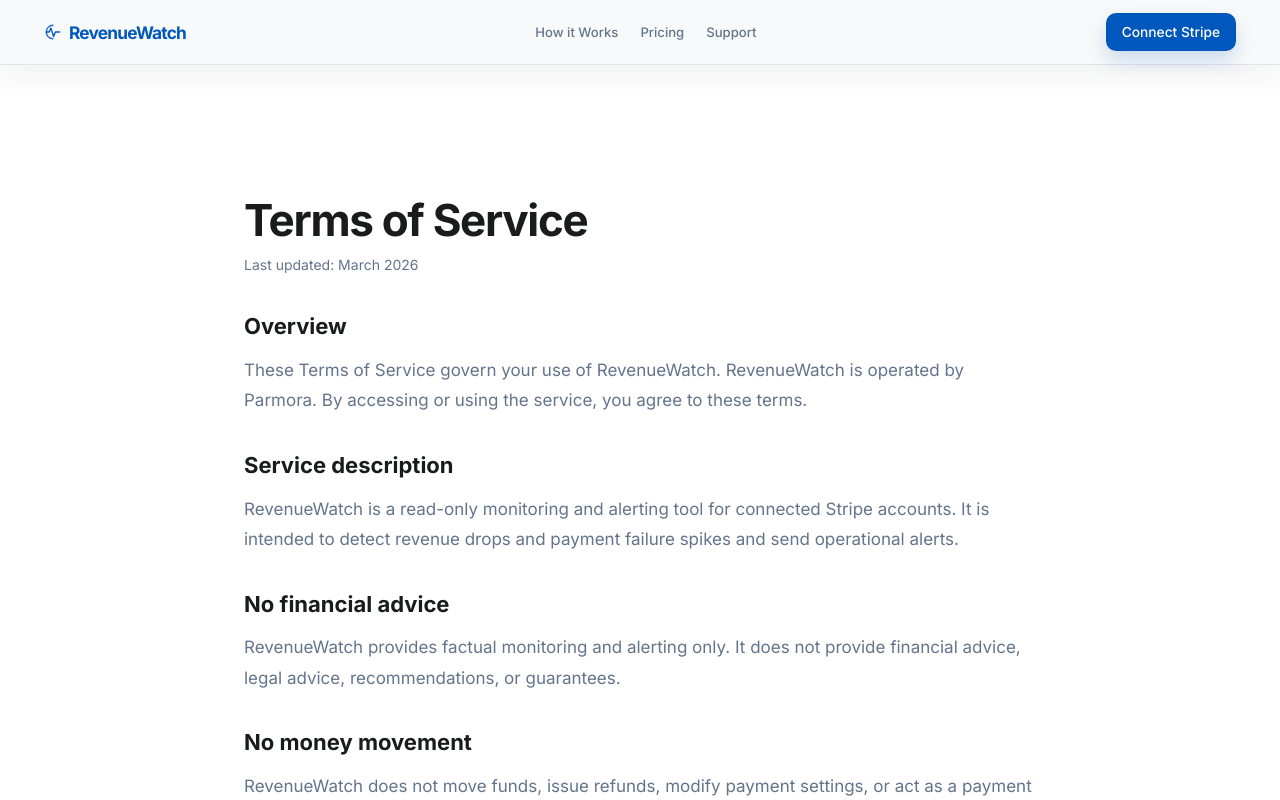
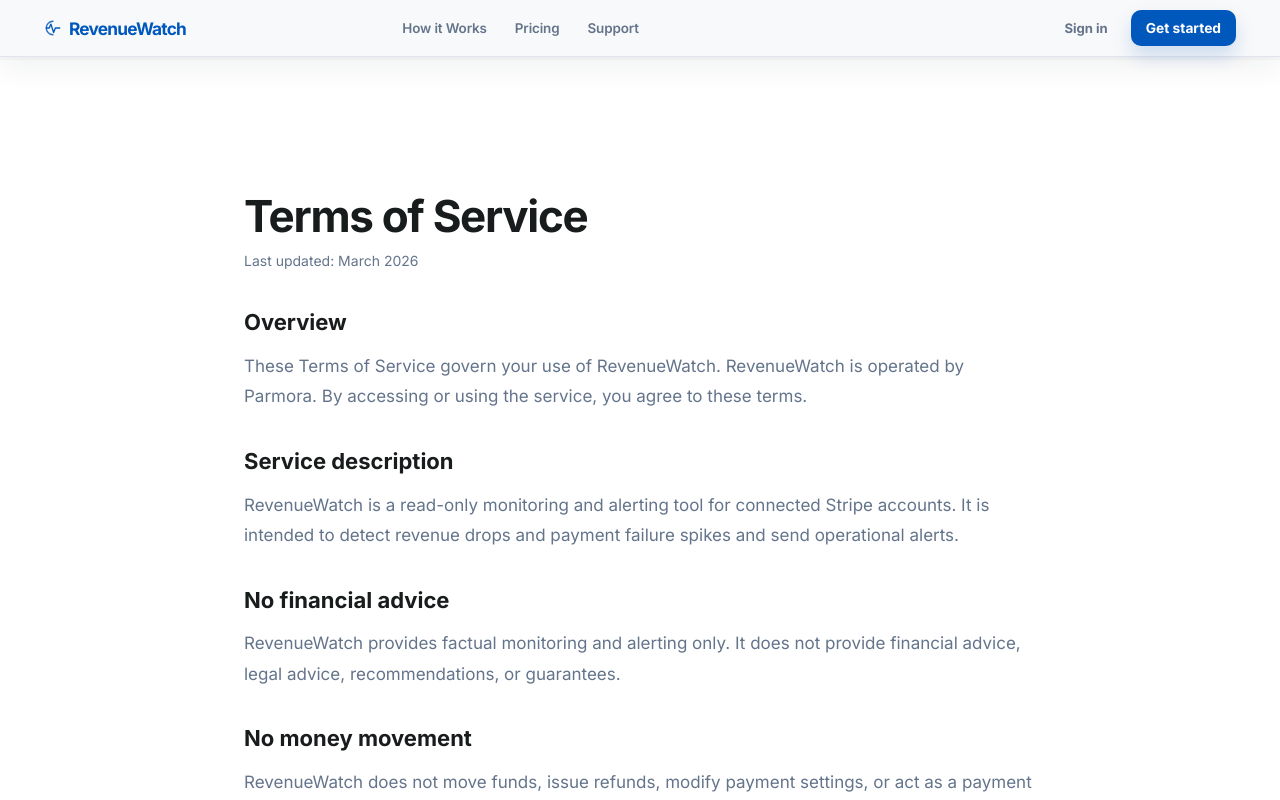
Before and after one commit to Miguel-0721/RevenueWatch, a Next.js app: page /terms in a window 1280 px wide. Shown: the top 800 px of the page. Built offline with nearby package versions, Linux system fonts and the light colour scheme; no server answers.

Commit message:
Separate marketing and app nav states

```diff
--- a/src/app/globals.css
+++ b/src/app/globals.css
@@ -1,5 +1,5 @@
 :root {
-  --topbar-height: 64px;
+  --topbar-height: 60px;
   --background: #f8f9fa;
   --surface: #f8f9fa;
   --surface-container: #edeeef;
@@ -88,8 +88,8 @@
   justify-content: space-between;
   gap: 18px;
   width: 100%;
-  padding-top: 13px;
-  padding-bottom: 13px;
+  padding-top: 10px;
+  padding-bottom: 10px;
 }
 
 .rw-brand,
@@ -114,13 +114,17 @@
 .rw-nav-links {
   display: flex;
   align-items: center;
-  gap: 22px;
+  justify-content: center;
+  gap: 28px;
+  margin-left: auto;
+  margin-right: auto;
 }
 
 .rw-nav-link {
   color: #64748b;
-  font-size: 0.82rem;
-  font-weight: 500;
+  font-size: 0.84rem;
+  font-weight: 600;
+  letter-spacing: -0.01em;
   transition: color 0.18s ease;
 }
 
@@ -137,33 +141,41 @@
   display: inline-flex;
   align-items: center;
   justify-content: center;
-  min-height: 38px;
-  padding: 0 16px;
+  min-height: 36px;
+  padding: 0 15px;
   border-radius: 10px;
   background: var(--primary);
   color: #ffffff;
   font-size: 0.86rem;
-  font-weight: 500;
+  font-weight: 700;
   box-shadow: 0 10px 20px rgba(0, 88, 188, 0.18);
 }
 
 .rw-auth-area {
   display: flex;
   align-items: center;
-  gap: 0;
+  gap: 12px;
+  margin-left: auto;
+}
+
+.rw-auth-area-marketing {
+  flex-shrink: 0;
 }
 
 .rw-app-nav {
   display: flex;
   align-items: center;
-  gap: 22px;
+  justify-content: center;
+  gap: 28px;
   margin-left: auto;
+  margin-right: auto;
 }
 
 .rw-app-nav-link {
   color: #64748b;
-  font-size: 0.82rem;
+  font-size: 0.84rem;
   font-weight: 600;
+  letter-spacing: -0.01em;
   transition: color 0.18s ease;
 }
 
@@ -183,17 +195,48 @@
   font-weight: 600;
 }
 
-.rw-user-block {
+.rw-text-action {
+  border: 1px solid transparent;
+  border-radius: 10px;
+  color: #64748b;
+  padding: 8px 10px;
+  font-size: 0.82rem;
+  font-weight: 700;
+  transition:
+    background 0.18s ease,
+    color 0.18s ease;
+}
+
+.rw-text-action:hover {
+  background: #eef4fb;
+  color: #0f172a;
+}
+
+.rw-user-menu {
+  position: relative;
+}
+
+.rw-user-menu[open] .rw-menu-caret {
+  transform: rotate(180deg);
+}
+
+.rw-user-trigger {
   display: flex;
   align-items: center;
   gap: 10px;
-  padding-left: 18px;
+  padding-left: 16px;
   border-left: 1px solid #e7edf5;
+  list-style: none;
+  cursor: pointer;
+}
+
+.rw-user-trigger::-webkit-details-marker {
+  display: none;
 }
 
 .rw-avatar {
-  width: 36px;
-  height: 36px;
+  width: 34px;
+  height: 34px;
   border-radius: 999px;
   object-fit: cover;
 }
@@ -212,39 +255,54 @@
   display: flex;
   flex-direction: column;
   align-items: flex-start;
-  line-height: 1.2;
+  line-height: 1;
 }
 
 .rw-user-meta span {
-  font-size: 0.86rem;
+  font-size: 0.84rem;
   font-weight: 700;
-  max-width: 96px;
+  max-width: 110px;
   overflow: hidden;
   text-overflow: ellipsis;
   white-space: nowrap;
 }
 
-.rw-user-meta small {
-  margin-top: 2px;
-  color: #64748b;
-  font-size: 0.75rem;
+.rw-menu-caret {
+  color: #94a3b8;
+  font-size: 0.7rem;
+  transition: transform 0.18s ease;
 }
 
-.rw-signout {
-  border: 1px solid transparent;
+.rw-user-dropdown {
+  position: absolute;
+  top: calc(100% + 10px);
+  right: 0;
+  min-width: 180px;
+  padding: 10px;
+  border: 1px solid rgba(193, 198, 215, 0.45);
+  border-radius: 14px;
+  background: #ffffff;
+  box-shadow: 0 18px 34px rgba(25, 28, 29, 0.1);
+}
+
+.rw-user-dropdown-link,
+.rw-user-dropdown-button {
+  display: flex;
+  align-items: center;
+  width: 100%;
+  padding: 10px 12px;
+  border: none;
   border-radius: 10px;
   background: transparent;
-  color: #64748b;
-  padding: 9px 12px;
-  font-size: 0.75rem;
-  font-weight: 700;
+  color: #414755;
+  font-size: 0.82rem;
+  font-weight: 600;
+  text-align: left;
   cursor: pointer;
-  transition:
-    background 0.18s ease,
-    color 0.18s ease;
 }
 
-.rw-signout:hover {
+.rw-user-dropdown-link:hover,
+.rw-user-dropdown-button:hover {
   background: #eef4fb;
   color: #0f172a;
 }
@@ -460,4 +518,12 @@
   .rw-user-meta {
     display: none;
   }
+
+  .rw-user-trigger {
+    padding-left: 12px;
+  }
+
+  .rw-text-action {
+    display: none;
+  }
 }
--- a/src/components/AppNavLinks.tsx
+++ b/src/components/AppNavLinks.tsx
@@ -24,17 +24,15 @@
   }, []);
 
   const activeMatch =
-    pathname === "/dashboard" && hash === "#connected-accounts"
+    pathname?.startsWith("/dashboard/accounts")
+      ? "accounts"
+      : pathname === "/dashboard" && hash === "#connected-accounts"
       ? "accounts"
       : pathname === "/dashboard"
         ? "dashboard"
         : pathname?.startsWith("/alerts")
           ? "alerts"
           : "dashboard";
-
-  if (pathname === "/dashboard" && hash !== "#connected-accounts") {
-    return null;
-  }
 
   return (
     <nav className="rw-app-nav" aria-label="Product">
--- a/src/components/Navbar.tsx
+++ b/src/components/Navbar.tsx
@@ -28,7 +28,7 @@
 }
 
 export default async function Navbar({
-  ctaLabel = "Connect Stripe",
+  ctaLabel = "Get started",
   ctaHref = "/login",
   hideCta = false,
   mode = "marketing",
@@ -36,7 +36,7 @@
   const session = await auth();
   const displayName = getDisplayName(session?.user?.name, session?.user?.email);
 
-  if (mode === "app" && session?.user) {
+  if (session?.user) {
     return (
       <header className="rw-topbar">
         <div className="rw-shell rw-topbar-inner">
@@ -45,7 +45,8 @@
           <AppNavLinks />
 
           <div className="rw-auth-area">
-            <div className="rw-user-block">
+            <details className="rw-user-menu">
+              <summary className="rw-user-trigger">
                 {session.user.image ? (
                   <img
                     src={session.user.image}
@@ -62,17 +63,30 @@
                   <span>{displayName}</span>
                 </div>
 
+                <span className="rw-menu-caret" aria-hidden="true">
+                  ▾
+                </span>
+              </summary>
+
+              <div className="rw-user-dropdown">
+                <Link href="/settings" className="rw-user-dropdown-link">
+                  Settings
+                </Link>
+                <Link href="/billing" className="rw-user-dropdown-link">
+                  Billing
+                </Link>
                 <form
                   action={async () => {
                     "use server";
                     await signOut({ redirectTo: "/login" });
                   }}
                 >
-                <button type="submit" className="rw-signout">
+                  <button type="submit" className="rw-user-dropdown-button">
                     Sign out
                   </button>
                 </form>
               </div>
+            </details>
           </div>
         </div>
       </header>
@@ -96,45 +110,15 @@
           </Link>
         </nav>
 
-        {session?.user ? (
-          <div className="rw-auth-area">
-            <div className="rw-user-block">
-              {session.user.image ? (
-                <img
-                  src={session.user.image}
-                  alt={session.user.name || "User"}
-                  className="rw-avatar"
-                />
-              ) : (
-                <div className="rw-avatar rw-avatar-fallback">
-                  {(session.user.name?.[0] || session.user.email?.[0] || "U").toUpperCase()}
-                </div>
-              )}
-
-              <div className="rw-user-meta">
-                <span>{displayName}</span>
-              </div>
-
-              <Link href="/dashboard" className="rw-signout">
-                Dashboard
+        {hideCta ? null : (
+          <div className="rw-auth-area rw-auth-area-marketing">
+            <Link href="/login" className="rw-text-action">
+              Sign in
             </Link>
-
-              <form
-                action={async () => {
-                  "use server";
-                  await signOut({ redirectTo: "/login" });
-                }}
-              >
-                <button type="submit" className="rw-signout">
-                  Sign out
-                </button>
-              </form>
-            </div>
-          </div>
-        ) : hideCta ? null : (
             <Link href={ctaHref} className="rw-connect-button">
               {ctaLabel}
             </Link>
+          </div>
         )}
       </div>
     </header>
```
Also changed, not shown: src/app/alerts/page.tsx (+20 -5 lines), src/app/billing/page.tsx (added, +79 -0 lines), src/app/settings/page.tsx (added, +79 -0 lines). Lines whose indentation alone changed are shown as unchanged.
